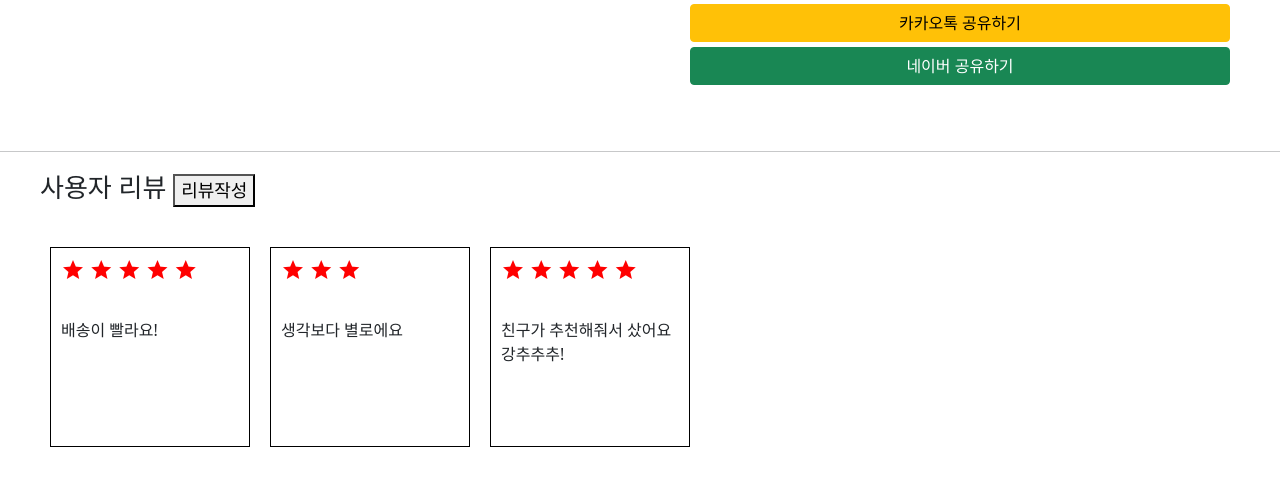
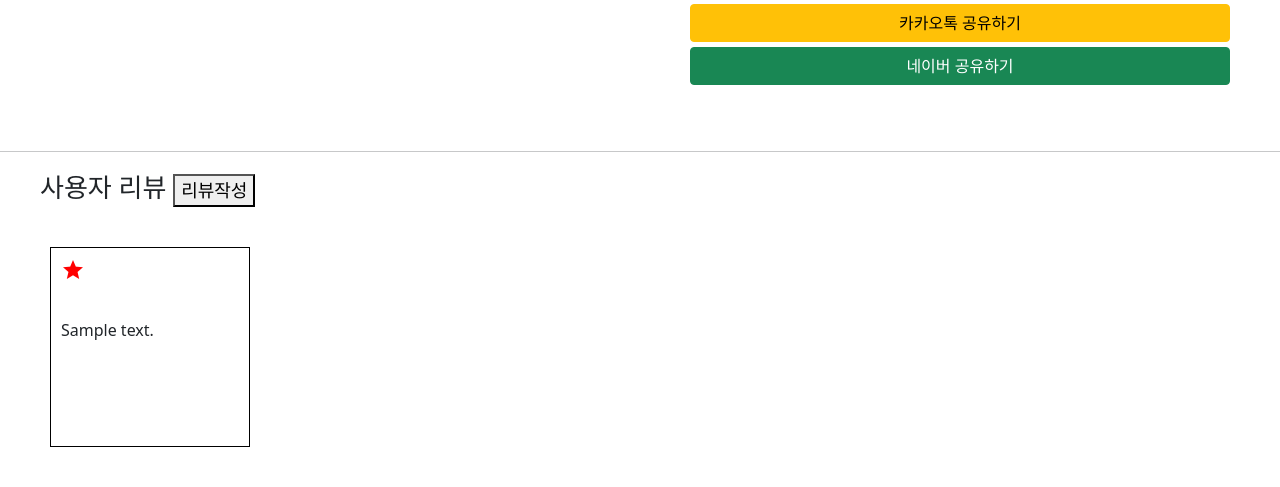
Before and after one commit to tkdlek11112/learningspoons_hustle, a Django app: page /product/1/ in a window 1280 px wide. Shown: the part 579-1066 px from the top of the page. Run offline with Django 3.2, Linux system fonts and the light colour scheme; tables that the repository leaves empty hold one stand-in row (values such as "Sample post"); grey boxes marked "Sample" are stand-in pictures; some libraries are stand-ins or nearby versions.

Commit message:
사용자리뷰 출력하기 추가

```diff
--- a/content/views.py
+++ b/content/views.py
@@ -100,13 +100,14 @@ class ProductDetail(APIView):
         find_user = User.objects.filter(email=email).first()
 
         product = Product.objects.get(id=pk)
+        reviews=ProductReview.objects.filter(product_id=product.id).order_by('-id')
 
         last_view_list = request.session.get('last_view_list', [])  # 1. 세션에 저장된 최근 본 리스트를 불러옴
         last_view_list.append(pk)   # 2. 지금 조회한 상품의 번호를 최근 본 리스트에 추가함
         request.session['last_view_list'] = last_view_list  # 3. 최근 본 리스트를 세션에 저장 (업데이트)
 
         return render(request, 'content/productdetail.html',
-                      context=dict(product=product, user_info=find_user))
+                      context=dict(product=product, user_info=find_user, reviews=reviews))
 
 
 class AddCart(APIView):
--- a/templates/content/productdetail.html
+++ b/templates/content/productdetail.html
@@ -137,35 +137,16 @@
 
 <!-- 리뷰 카드 -->
 <div style="display: flex; flex-direction: row; margin: 40px">
-    <!-- 카드 1 -->
+    {% for r in reviews %}
         <div style="border: 1px solid black; width: 200px; height: 200px; padding: 10px; margin: 0px 10px">
-        {% for i in "x"|rjust:"5" %}
+            {% for i in "x"|rjust:r.star %}
                 <span class="material-icons-outlined" style="color: red">star</span>
             {% endfor %}
             <div style="margin-top: 30px">
-            배송이 빨라요!
+                {{ r.review }}
             </div>
         </div>
-
-    <!-- 카드 2 -->
-    <div style="border: 1px solid black; width: 200px; height: 200px; padding: 10px; margin: 0px 10px">
-        {% for i in "x"|rjust:"3" %}
-            <span class="material-icons-outlined" style="color: red">star</span>
     {% endfor %}
-        <div style="margin-top: 30px">
-            생각보다 별로에요
-        </div>
-    </div>
-
-    <!-- 카드 3 -->
-    <div style="border: 1px solid black; width: 200px; height: 200px; padding: 10px; margin: 0px 10px">
-        {% for i in "x"|rjust:"5" %}
-            <span class="material-icons-outlined" style="color: red">star</span>
-        {% endfor %}
-        <div style="margin-top: 30px">
-            친구가 추천해줘서 샀어요 강추추추!
-        </div>
-    </div>
 </div>
 
 <!-- 리뷰작성 모달 -->
@@ -261,7 +242,7 @@
             },
             complete: function () {
                 console.log("무조건실행");
-                location.href = "{% url 'main' %}"
+                location.reload(true);
             }
         });
     })
```
Lines whose indentation alone changed are shown as unchanged.
